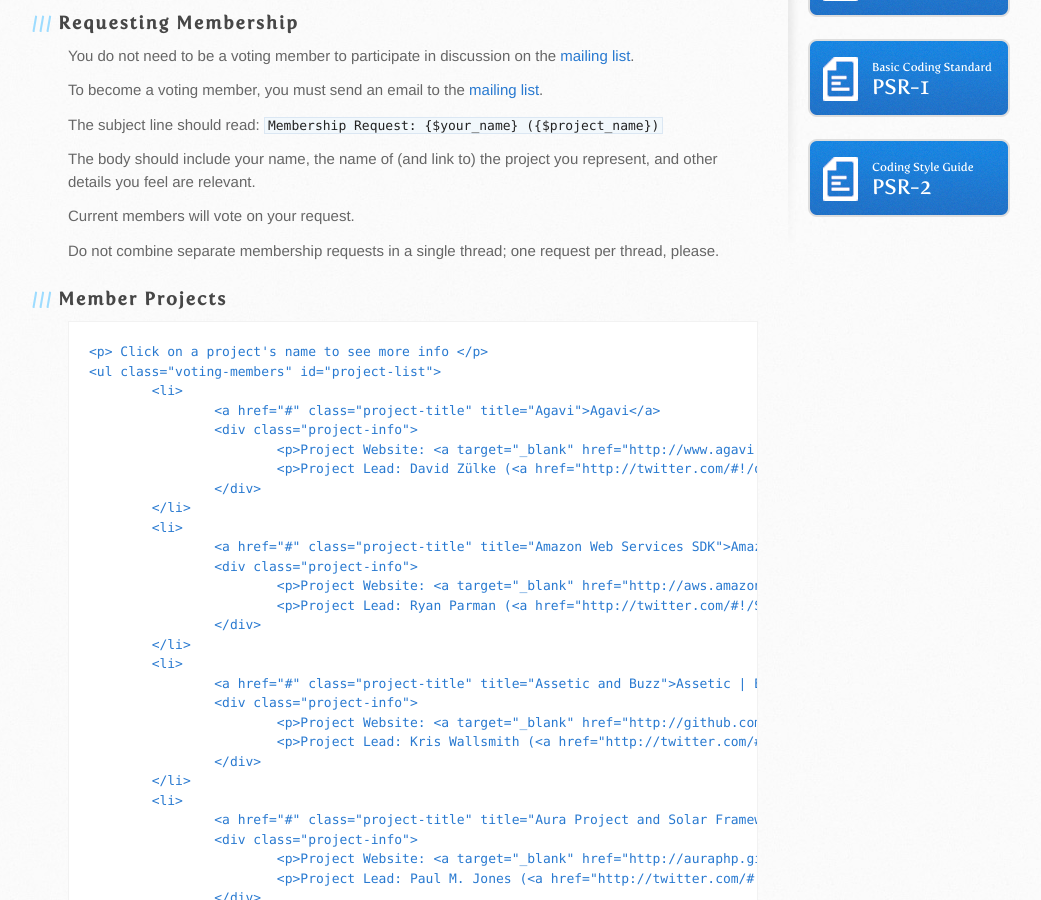
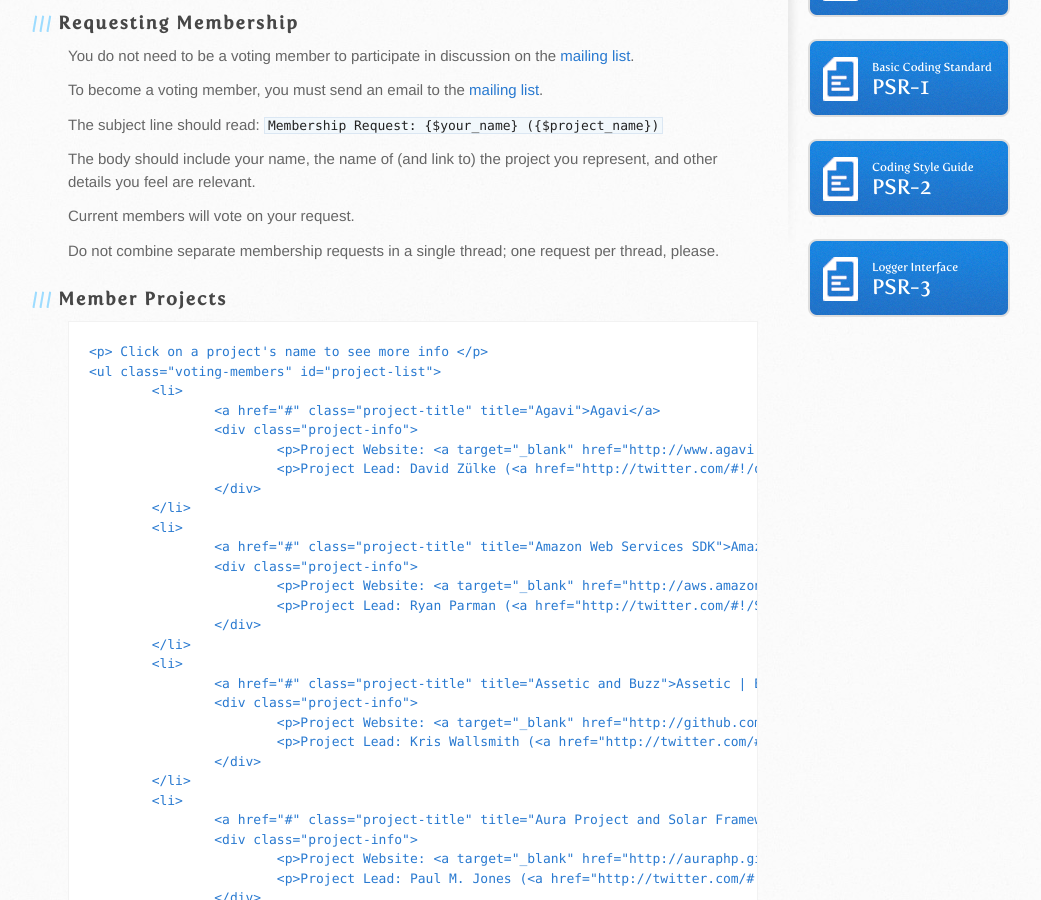
Before and after one commit to php-fig/www.php-fig.org, a Jekyll site: the page built from index.markdown, in a window 1280 px wide and 900 px high, scrolled down 493 px. Shown: the whole window, without its empty margins (102-1143 px from the left). Built offline with Jekyll 4.4.1, drawn with Linux system fonts in a browser that asks for light colours; nearby versions of some CDN libraries; Markdown is read by kramdown in place of the engine named in the settings.

Commit message:
Add PSR-3 to sidebar

```diff
--- a/_includes/sidebar.html
+++ b/_includes/sidebar.html
@@ -25,4 +25,9 @@
 		PSR-2
 	</a>
 
+	<a href="https://github.com/php-fig/fig-standards/blob/master/accepted/PSR-3-logger-interface.md" class="button" target="_blank">
+		<small>Logger Interface</small>
+		PSR-3
+	</a>
+
 </aside>
```
